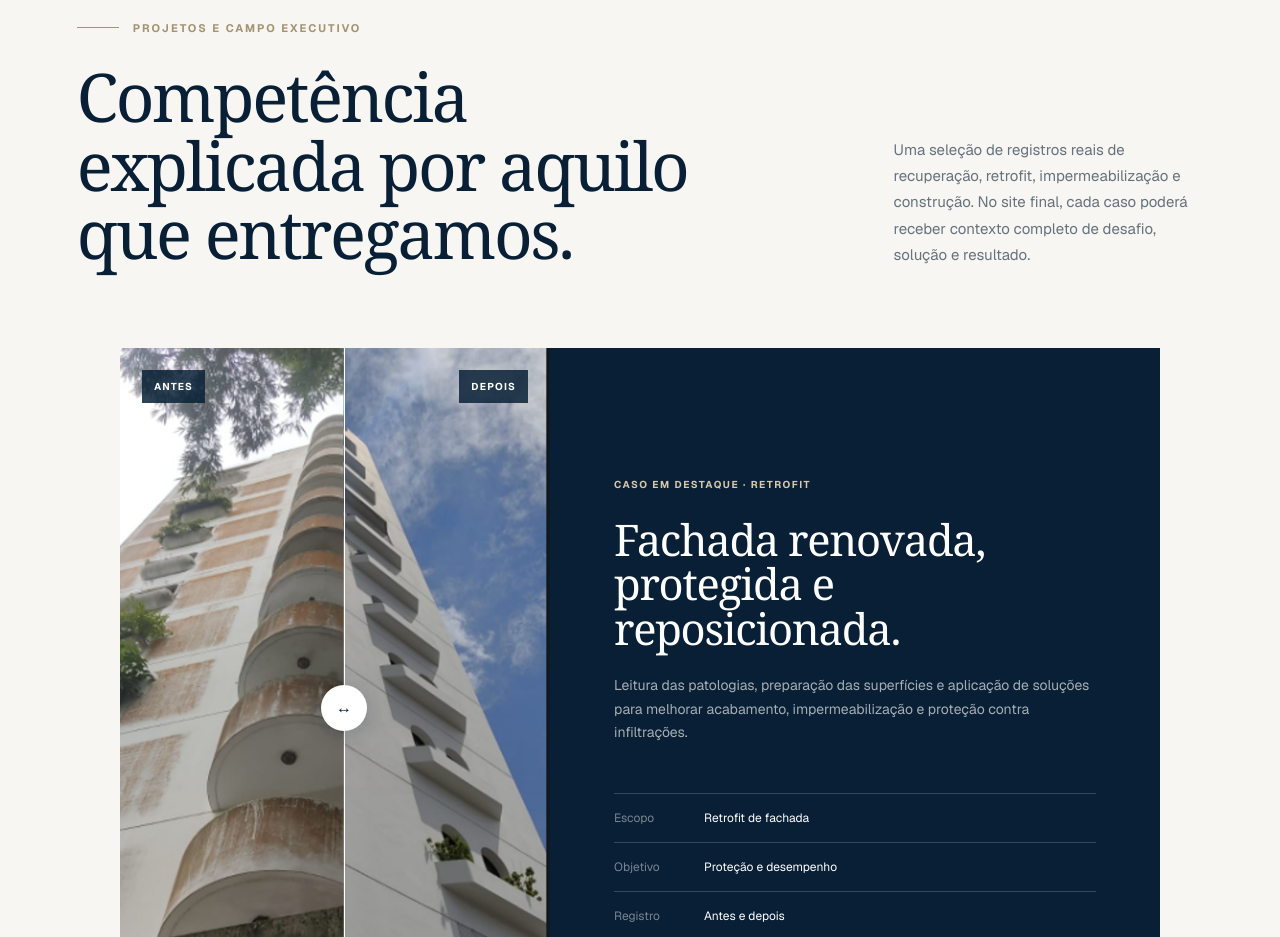
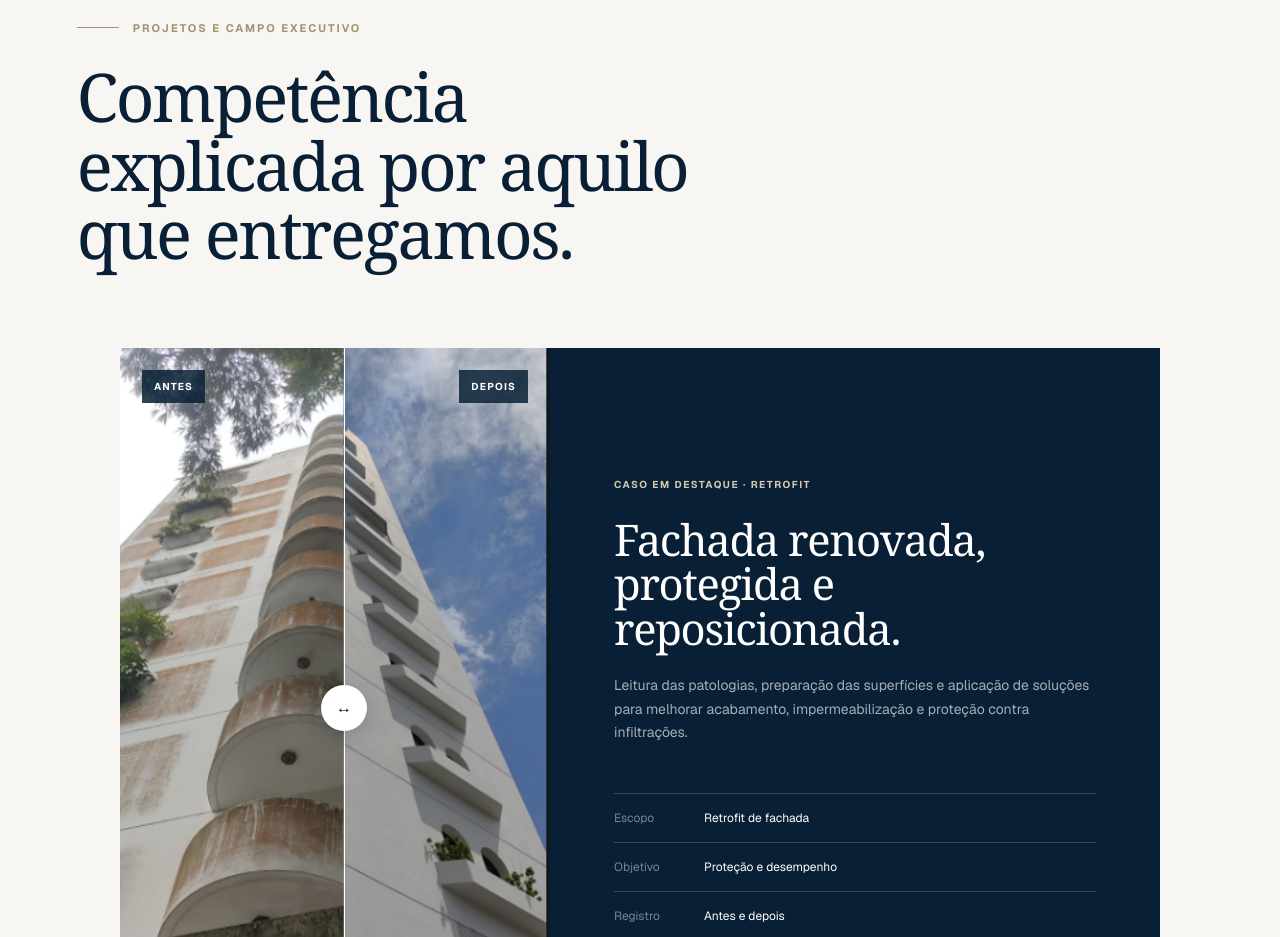
Before and after one commit to bruno-saintz/site-randaza, a Next.js app: page / in a window 1280 px wide. Shown: the part 4140-5077 px from the top of the page. Built offline with nearby package versions, Linux system fonts and the light colour scheme.

Commit message:
content: remove texto provisório de projetos

```diff
--- a/app/page.tsx
+++ b/app/page.tsx
@@ -84,7 +84,6 @@ export default function Home() {
         <div className="section-index" data-reveal><span>02</span><i /></div>
         <div className="projects-head" data-reveal>
           <div><p className="eyebrow dark">Projetos e campo executivo</p><h2 id="projects-title">Competência explicada por aquilo que entregamos.</h2></div>
-          <p>Uma seleção de registros reais de recuperação, retrofit, impermeabilização e construção. No site final, cada caso poderá receber contexto completo de desafio, solução e resultado.</p>
         </div>
 
         <article className="feature-project" data-reveal>
```
